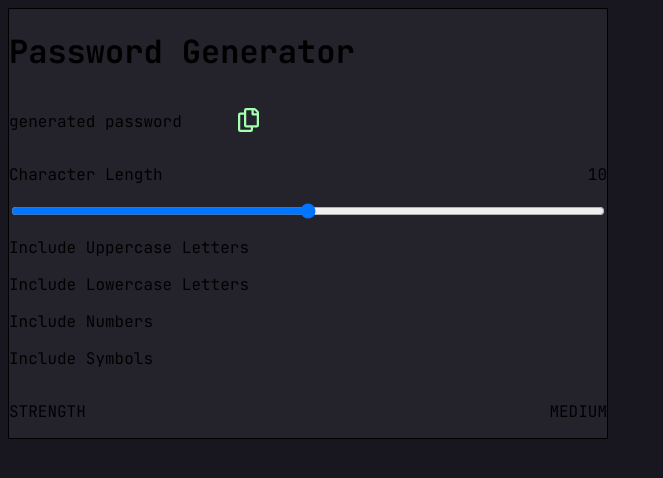
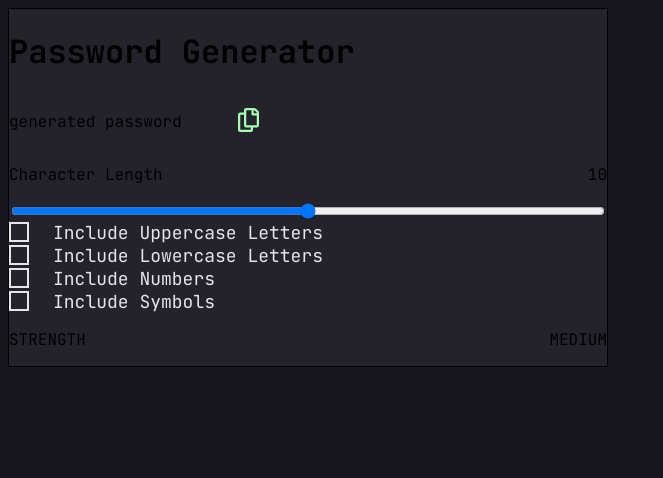
Before and after one commit to fredrikb12/password-generator, a React (Create React App) app: page / in a window 1280 px wide. Shown: the top 478 px of the page, without its empty margins (0-663 px from the left). Built offline with nearby package versions, Linux system fonts and the light colour scheme.

Commit message:
Add functional checkbox items

```diff
--- /dev/null
+++ b/src/components/CheckboxItem/Checkbox.styled.js
@@ -0,0 +1,33 @@
+import styled from "styled-components";
+
+export const StyledCheckbox = styled.div`
+  display: flex;
+  align-items: center;
+  color: ${({ theme }) => theme.colors.dimWhite};
+  gap: 24px;
+
+  font-size: ${({ theme }) => theme.fonts.body.fontSize};
+  line-height: ${({ theme }) => theme.fonts.body.lineHeight};
+
+  label:hover {
+    cursor: pointer;
+  }
+
+  button {
+    width: 20px;
+    height: 20px;
+    border: ${(props) =>
+      props.checked ? "none" : "2px solid " + props.theme.colors.dimWhite};
+    background-color: ${(props) =>
+      props.checked ? props.theme.colors.neonGreen : "transparent"};
+    img {
+      margin-left: -3px;
+      margin-bottom: -2px;
+    }
+
+    &:hover {
+      cursor: pointer;
+      border-color: ${({ theme }) => theme.colors.neonGreen};
+    }
+  }
+`;
--- /dev/null
+++ b/src/components/CheckboxItem/CheckboxItem.js
@@ -0,0 +1,15 @@
+import checkmark from "../../assets/images/icon-check.svg";
+import { StyledCheckbox } from "./Checkbox.styled";
+
+function CheckboxItem({ text, checked, toggleChecked }) {
+  return (
+    <StyledCheckbox checked={checked}>
+      <button onClick={toggleChecked}>
+        {checked ? <img src={checkmark} alt="Checkmark" /> : null}
+      </button>
+      <label onClick={toggleChecked}>{text}</label>
+    </StyledCheckbox>
+  );
+}
+
+export default CheckboxItem;
--- a/src/components/PasswordGenerator.js
+++ b/src/components/PasswordGenerator.js
@@ -1,7 +1,14 @@
+import { useState } from "react";
 import copy from "../assets/images/icon-copy.svg";
+import CheckboxItem from "./CheckboxItem/CheckboxItem";
 import Icon from "./Icon/Icon";
 
 function PasswordGenerator() {
+  const [useUppercase, setUseUppercase] = useState(false);
+  const [useLowercase, setUseLowercase] = useState(false);
+  const [useNumbers, setUseNumbers] = useState(false);
+  const [useSymbols, setUseSymbols] = useState(false);
+
   return (
     <main
       style={{
@@ -31,10 +38,26 @@ function PasswordGenerator() {
       </div>
 
       <div>
-        <p>Include Uppercase Letters</p>
-        <p>Include Lowercase Letters</p>
-        <p>Include Numbers</p>
-        <p>Include Symbols</p>
+        <CheckboxItem
+          checked={useUppercase}
+          toggleChecked={() => setUseUppercase((prev) => !prev)}
+          text={"Include Uppercase Letters"}
+        />
+        <CheckboxItem
+          checked={useLowercase}
+          toggleChecked={() => setUseLowercase((prev) => !prev)}
+          text={"Include Lowercase Letters"}
+        />
+        <CheckboxItem
+          checked={useNumbers}
+          toggleChecked={() => setUseNumbers((prev) => !prev)}
+          text={"Include Numbers"}
+        />
+        <CheckboxItem
+          checked={useSymbols}
+          toggleChecked={() => setUseSymbols((prev) => !prev)}
+          text={"Include Symbols"}
+        />
       </div>
 
       <div style={{ display: "flex", justifyContent: "space-between" }}>
```
